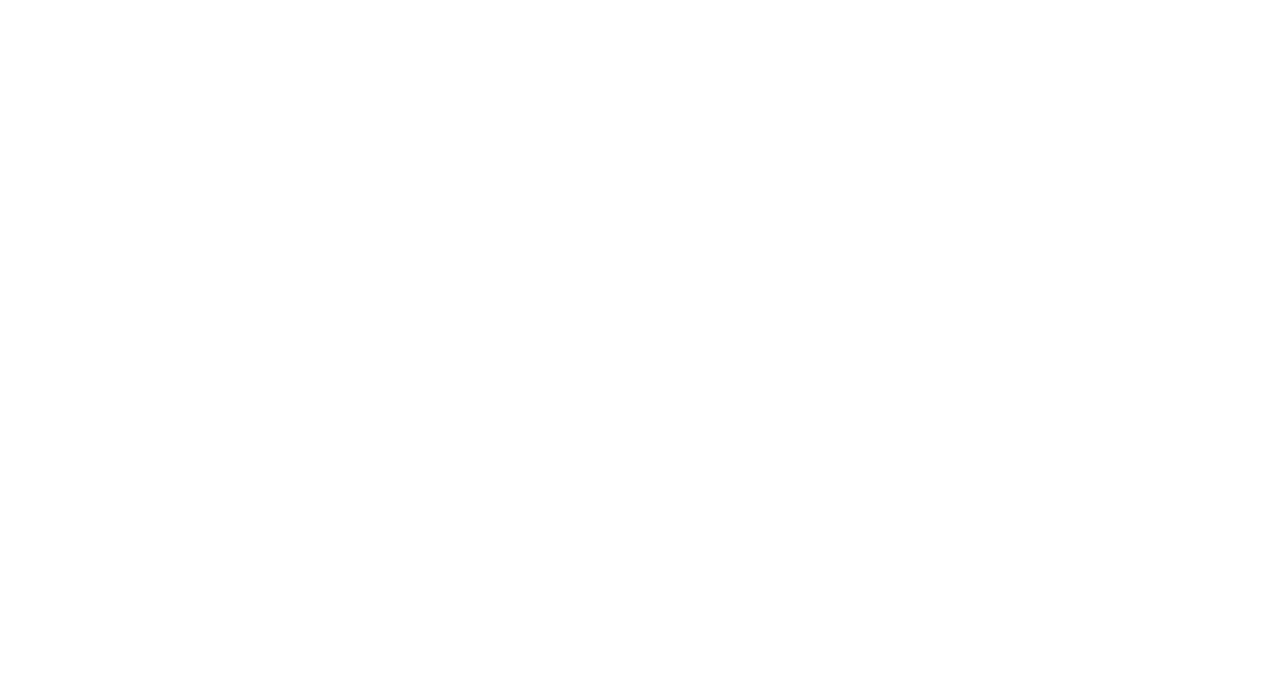
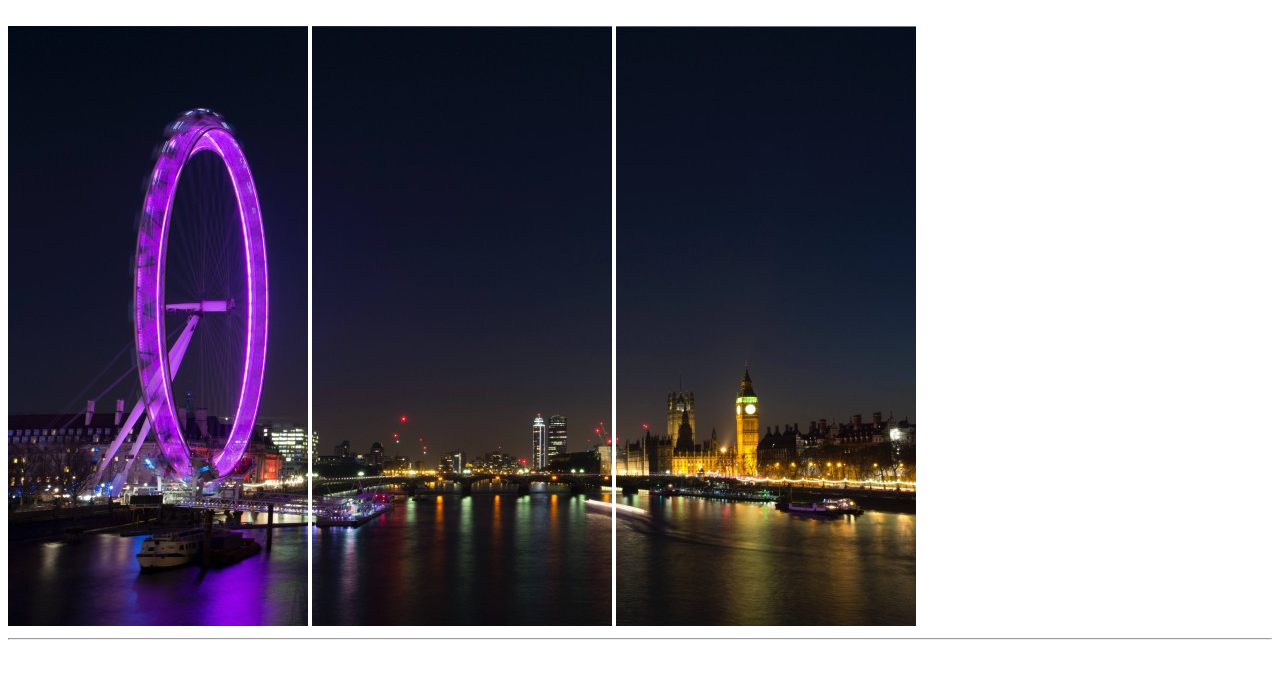
Before and after one commit to TiffanyElizabeth/html-london-trip, a plain HTML site: page index.html in a window 1280 px wide. Drawn offline with Linux system fonts and the light colour scheme.

Commit message:
feat: add page header

```diff
--- a/index.html
+++ b/index.html
@@ -3,8 +3,13 @@
 <head>
     <meta charset="UTF-8">
     <meta name="viewport" content="width=device-width, initial-scale=1.0">
-    <title>"Il mio Viaggio a Londra"</title>
+    <title>Il mio Viaggio a Londra</title>
+    <br>
+    <img src="img/pexels-bill-emrich-230794-0.jpg" alt="London 1">
+    <img src="img/pexels-bill-emrich-230794-1.jpg" alt="London 2">
+    <img src="img/pexels-bill-emrich-230794-2.jpg" alt="London 3">
 </head>
+<hr>
 <body>
 
 </body>
```
